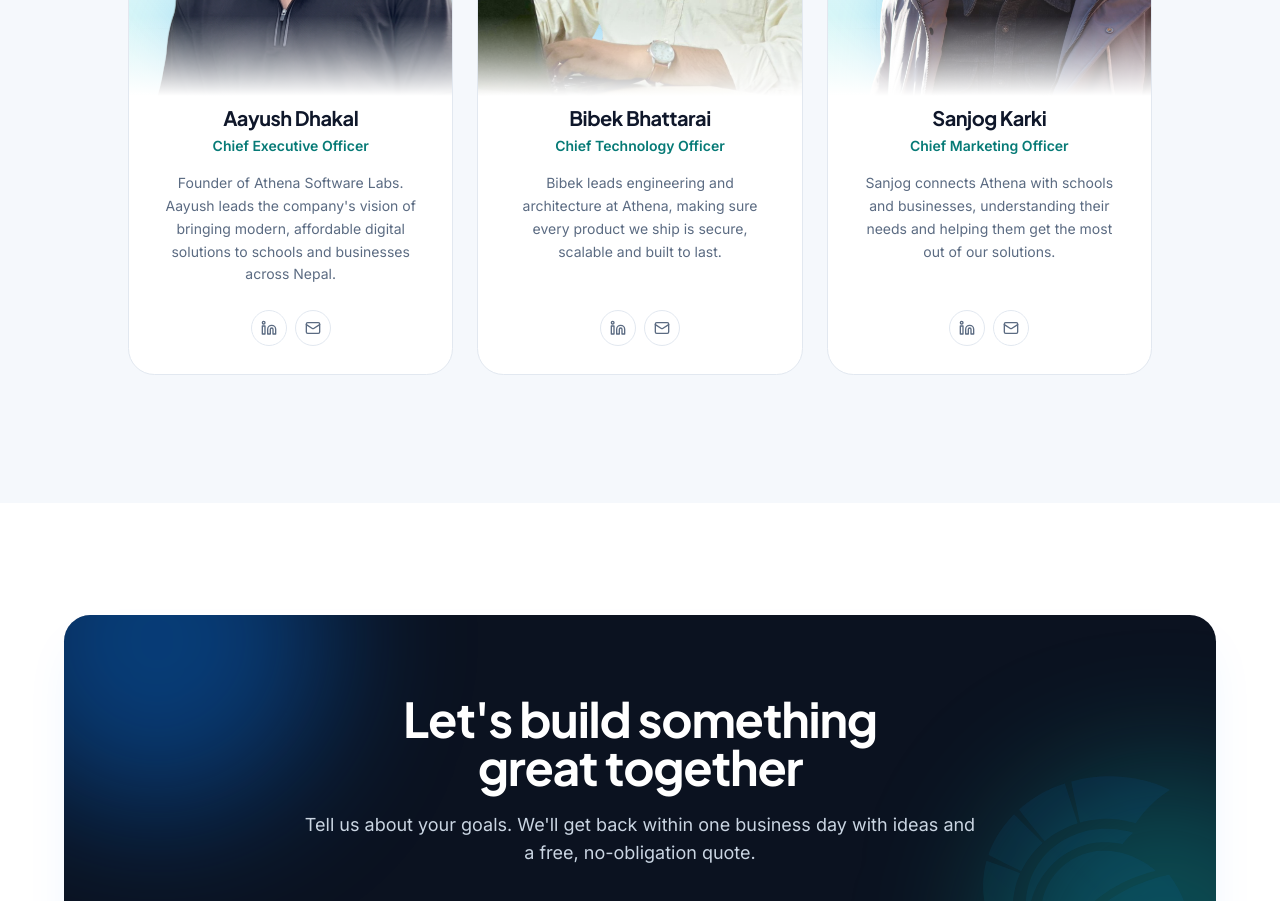
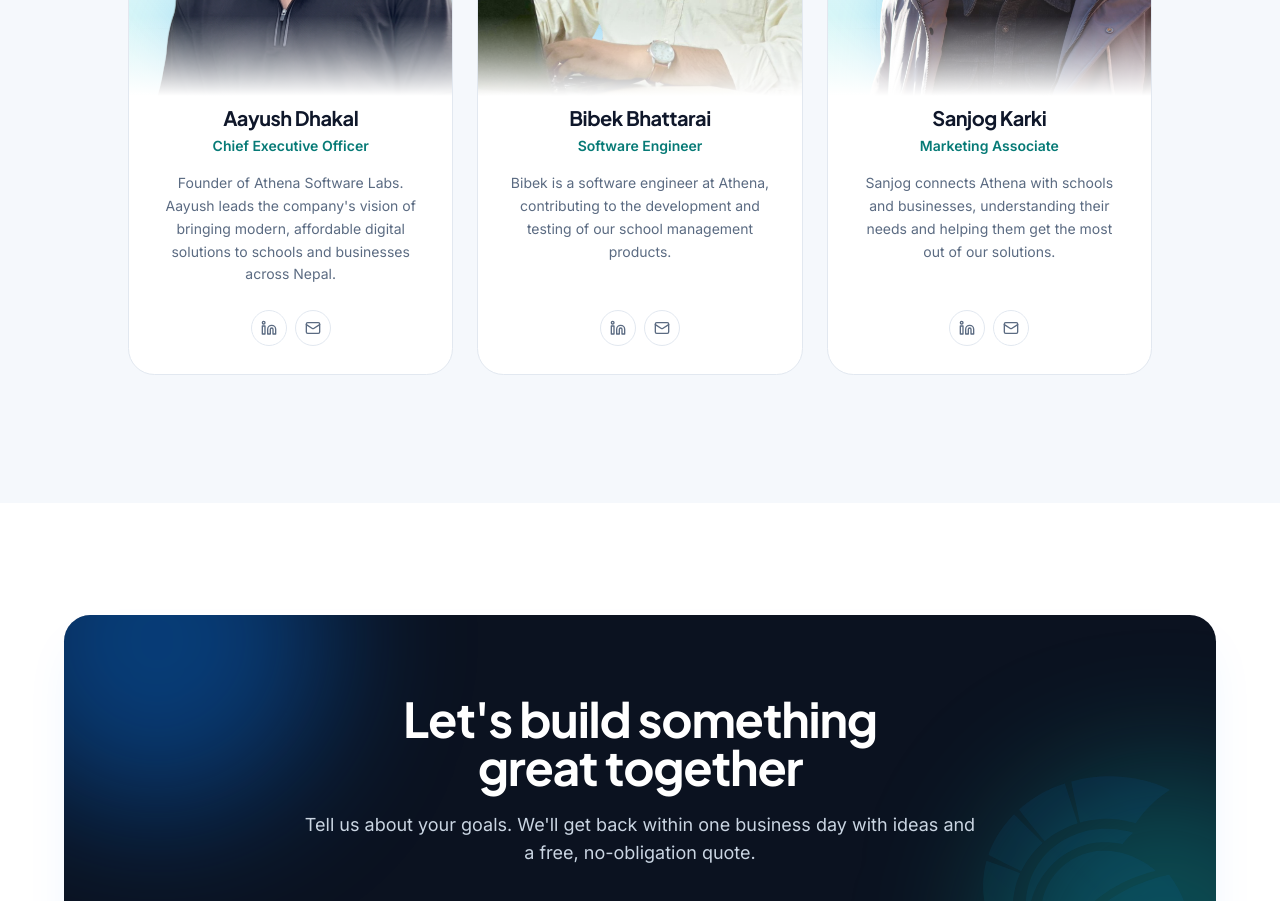
Before and after one commit to athenasoftwarelabs/main-website, a Next.js app: page /about in a window 1280 px wide. Shown: the part 3000-3901 px from the top of the page. Built offline with nearby package versions, Linux system fonts and the light colour scheme.

Commit message:
team data and maps data changed

```diff
--- a/src/data/site.ts
+++ b/src/data/site.ts
@@ -13,7 +13,7 @@ export const siteConfig = {
     address: "Urlabari, Koshi Province, Nepal",
     hours: "Sun - Fri, 9:00 AM - 5:00 PM",
     mapEmbed:
-      "https://www.openstreetmap.org/export/embed.html?bbox=87.59%2C26.64%2C87.65%2C26.69&layer=mapnik&marker=26.6655%2C87.6200",
+      "https://www.openstreetmap.org/export/embed.html?bbox=87.59%2C26.64%2C87.65%2C26.69&layer=mapnik&marker=26.661713%2C87.633841",
   },
   socials: [
     { label: "Facebook", href: "https://facebook.com" },
--- a/src/data/team.ts
+++ b/src/data/team.ts
@@ -23,15 +23,15 @@ export const team: TeamMember[] = [
   },
   {
     name: "Bibek Bhattarai",
-    role: "Chief Technology Officer",
+    role: "Software Engineer",
     linkedin: "https://www.linkedin.com/in/xspark/",
     initials: "BB",
-    bio: "Bibek leads engineering and architecture at Athena, making sure every product we ship is secure, scalable and built to last.",
+    bio: "Bibek is a software engineer at Athena, contributing to the development and testing of our school management products.",
     photo: { src: "/images/bibek_bhattarai_pic.png", focus: "72% 100%", zoom: 1 },
   },
   {
     name: "Sanjog Karki",
-    role: "Chief Marketing Officer",
+    role: "Marketing Associate",
     linkedin: "https://www.linkedin.com",
     initials: "SK",
     bio: "Sanjog connects Athena with schools and businesses, understanding their needs and helping them get the most out of our solutions.",
```
